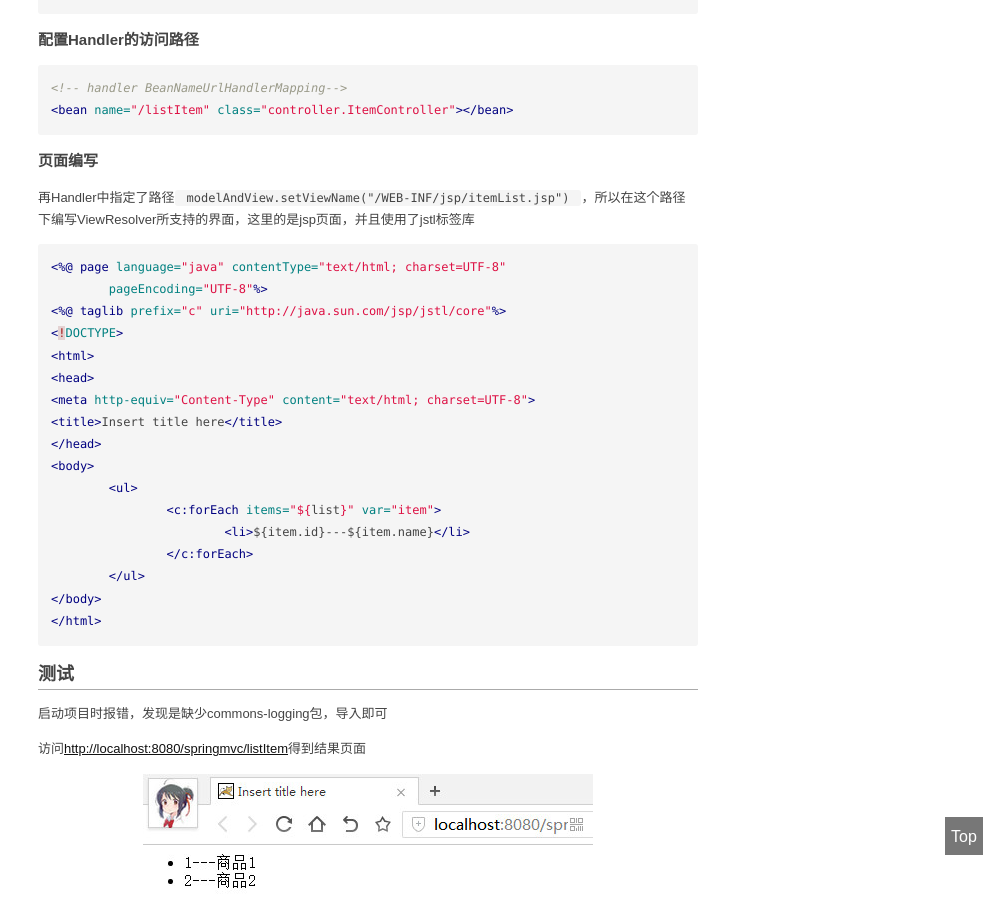
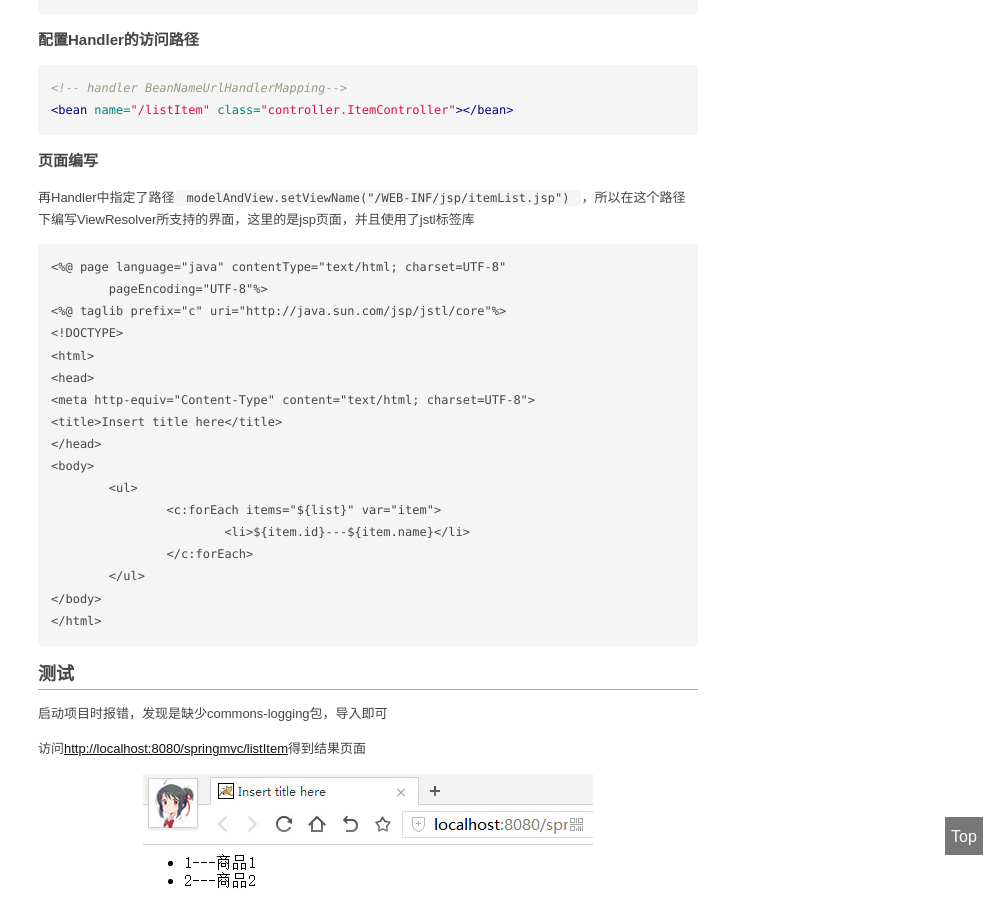
Before and after one commit to TMaize/tmaize-blog, a Jekyll site: the page built from _posts/2017-06-11-spring-web-mvc-运行流程-代码编写.md, in a window 1280 px wide and 900 px high, scrolled down 5399 px. Shown: the whole window, without its empty margins (272-1280 px from the left). Built offline with Jekyll 4.4.1, drawn with Linux system fonts in a browser that asks for light colours.

Commit message:
修改文章

````diff
--- a/_posts/2017-06-11-spring-web-mvc-运行流程-代码编写.md
+++ b/_posts/2017-06-11-spring-web-mvc-运行流程-代码编写.md
@@ -194,7 +194,7 @@ public class ItemController implements Controller{
 
 再Handler中指定了路径`modelAndView.setViewName("/WEB-INF/jsp/itemList.jsp")`，所以在这个路径下编写ViewResolver所支持的界面，这里的是jsp页面，并且使用了jstl标签库
 
-```jsp
+```
 <%@ page language="java" contentType="text/html; charset=UTF-8"
 	pageEncoding="UTF-8"%>
 <%@ taglib prefix="c" uri="http://java.sun.com/jsp/jstl/core"%>
````
